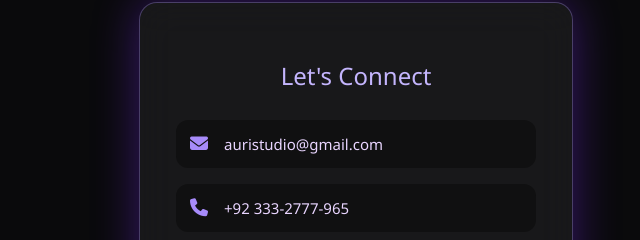
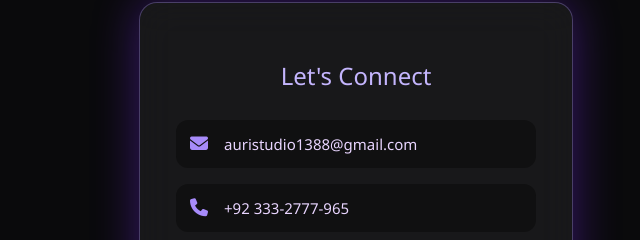
Before and after one commit to auristudio1/AuriStudio-Portfolio, a plain HTML site: page index.html in a window 1280 px wide. Shown: the part 3428-3668 px from the top of the page, 284-924 px from the left. Drawn offline with Linux system fonts and the light colour scheme.

Commit message:
index.html

```diff
--- a/index.html
+++ b/index.html
@@ -190,7 +190,7 @@
 
   <div class="contact-item">
     <i class="fa-solid fa-envelope"></i>
-    <span>auristudio@gmail.com</span>
+    <span>auristudio1388@gmail.com</span>
   </div>
 
   <div class="contact-item">
```
